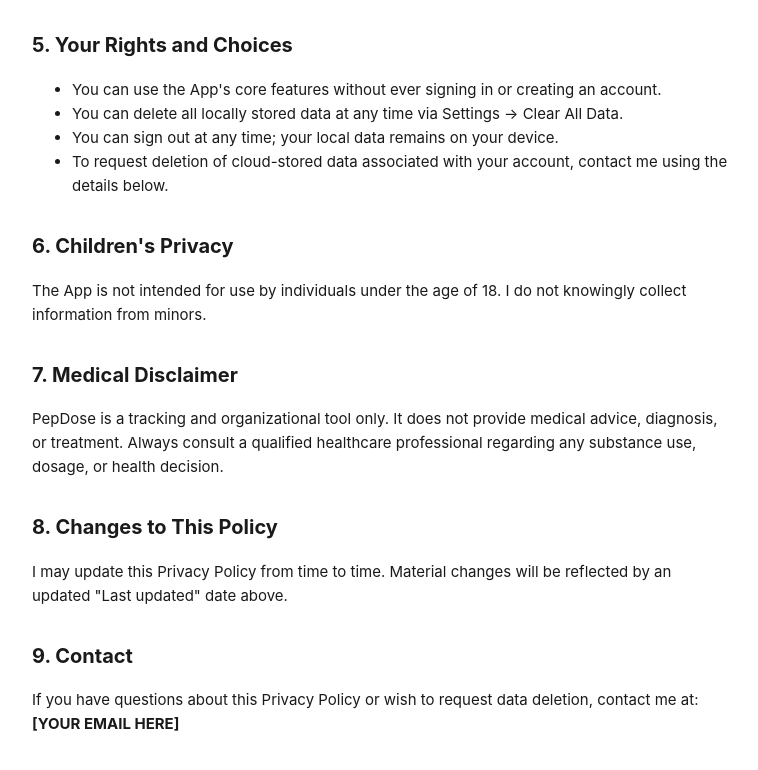
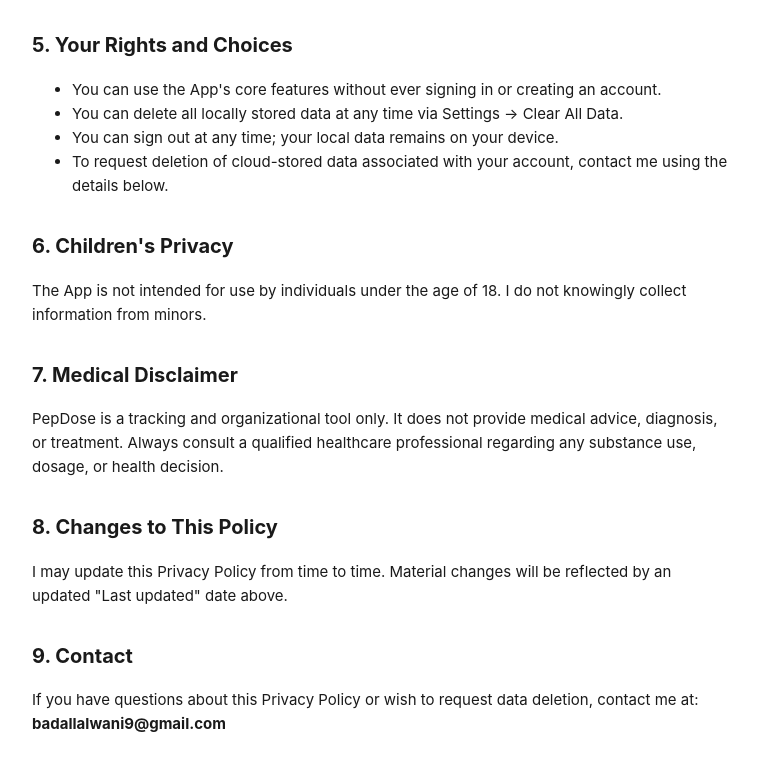
Before and after one commit to Badallalwani7/pep-dose-policy-, a plain HTML site: page index.html in a window 1280 px wide. Shown: the part 1266-2036 px from the top of the page, without its empty margins (258-1016 px from the left). Drawn offline with Linux system fonts and the light colour scheme.

Commit message:
Update and rename index-2.html to index.html

```diff
--- a/index-2.html
+++ b/index.html
@@ -66,7 +66,7 @@
 <p>I may update this Privacy Policy from time to time. Material changes will be reflected by an updated "Last updated" date above.</p>
 
 <h2>9. Contact</h2>
-<p>If you have questions about this Privacy Policy or wish to request data deletion, contact me at: <strong>[YOUR EMAIL HERE]</strong></p>
+<p>If you have questions about this Privacy Policy or wish to request data deletion, contact me at: <strong>badallalwani9@gmail.com</strong></p>
 
 </body>
 </html>
```
